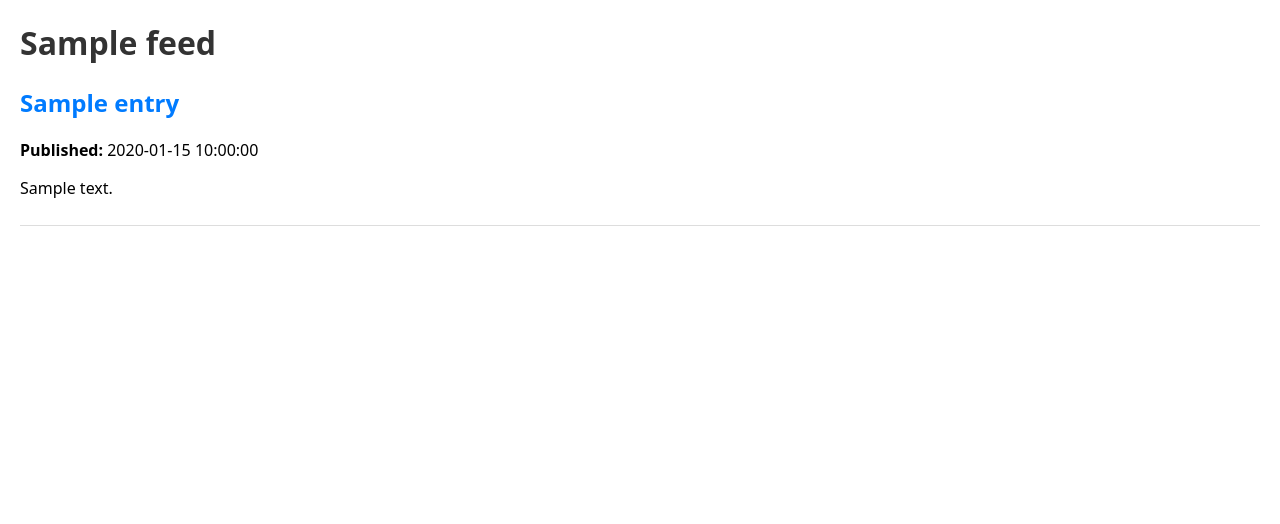
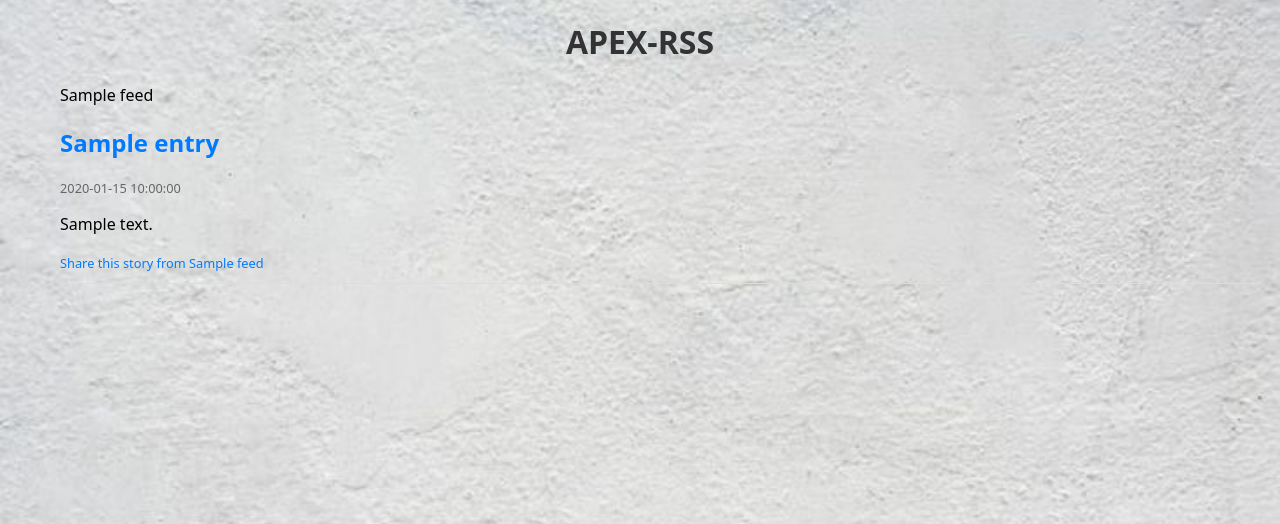
Before and after one commit to ramthewow/apex-rss, a Flask app: template templates/index.html in a window 1280 px wide. Shown: the top 524 px of the page. Run offline with Flask 3, Linux system fonts and the light colour scheme; the template is opened without the code that fills it: most values are stand-ins (such as "Sample title", 1, 10 or a date in 2020).

Commit message:
Slight visual changes

```diff
--- a/templates/index.html
+++ b/templates/index.html
@@ -8,13 +8,19 @@
         body {
             font-family: system-ui, -apple-system, BlinkMacSystemFont, 'Segoe UI', Roboto, Oxygen, Ubuntu, Cantarell, 'Open Sans', 'Helvetica Neue', sans-serif, sans-serif;
             margin: 20px;
+            background-image: url("{{ url_for('static', filename='texture2.jpg') }}");
+            background-size: cover;
+            background-position: center;
+            background-attachment: fixed;
         }
         h1 {
             color: #333;
+            text-align: center;
+            margin-top: auto;
         }
         ul {
             list-style-type: none;
-            padding: 0;
+            padding: 0.2;
         }
         li {
             margin-bottom: 20px;
@@ -26,18 +32,39 @@
             text-decoration: none;
         }
         a:hover {
+            color: orange;
             text-decoration: underline;
         }
+        #date {
+            color: #666;
+            font-size: 0.8em;
+        }
+        #sharebutton{
+            font-size: 0.8em;;
+        }
+        #source{
+
+        }
     </style>
+    <script>
+        function copyfn(){
+            var copyLink = document.getElementById("sharebutton").href;
+            copyLink.select();
+            navigator.clipboard.writeText(copyLink.value);
+            alert("Copied the story link to clipboard");
+        }
+    </script>
 </head>
 <body>
-    <h1>{{ feed.feed.title }}</h1>
+    <h1>APEX-RSS</h1>
     <ul>
         {% for entry in feed.entries %}
+        <p id="source">{{feed.feed.title}}</p>
         <li>
             <h2><a href="{{ entry.link }}" target="_blank">{{ entry.title }}</a></h2>
-            <p><strong>Published:</strong> {{ entry.published }}</p>
+            <p id="date">{{ entry.published }}</p>
             <p>{{ entry.summary }}</p>
+            <a href="{{entry.link}}" id="sharebutton" onclick="copyfn()">Share this story from {{feed.feed.title}}</a>
         </li>
         {% endfor %}
     </ul>
```
Also changed, not shown: static/texture.jpeg (added), static/texture2.jpg (added).
